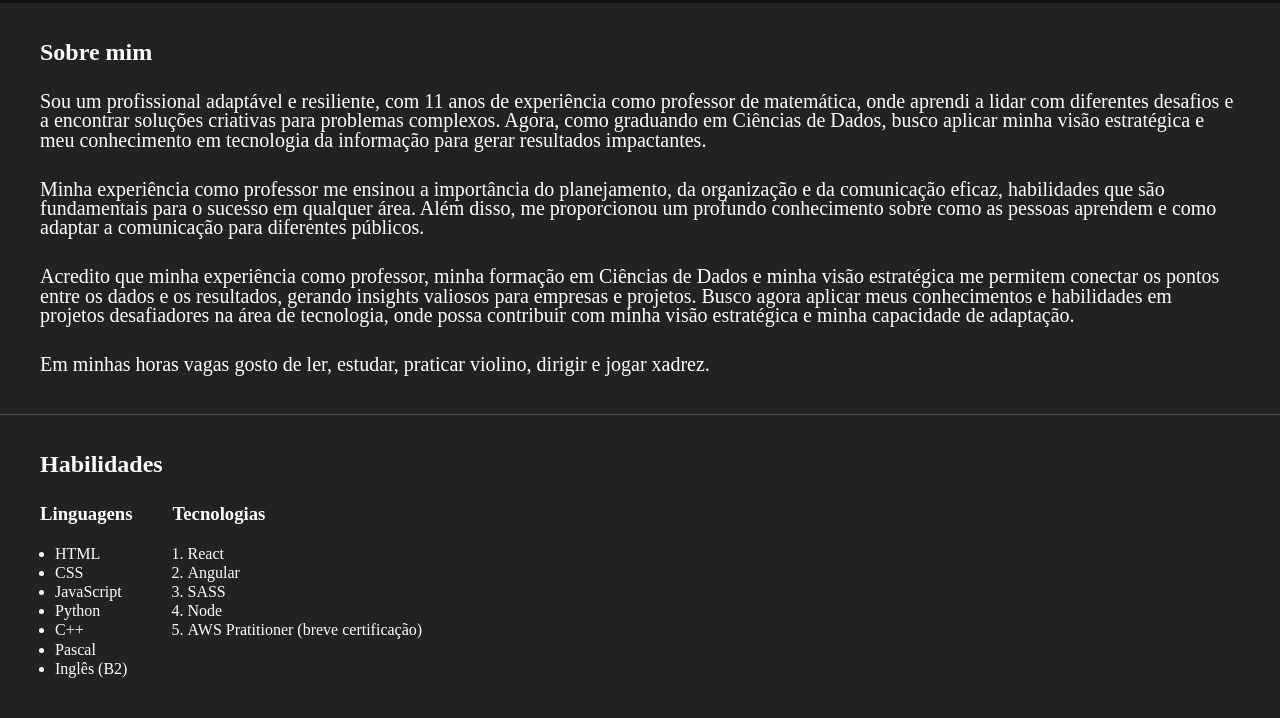
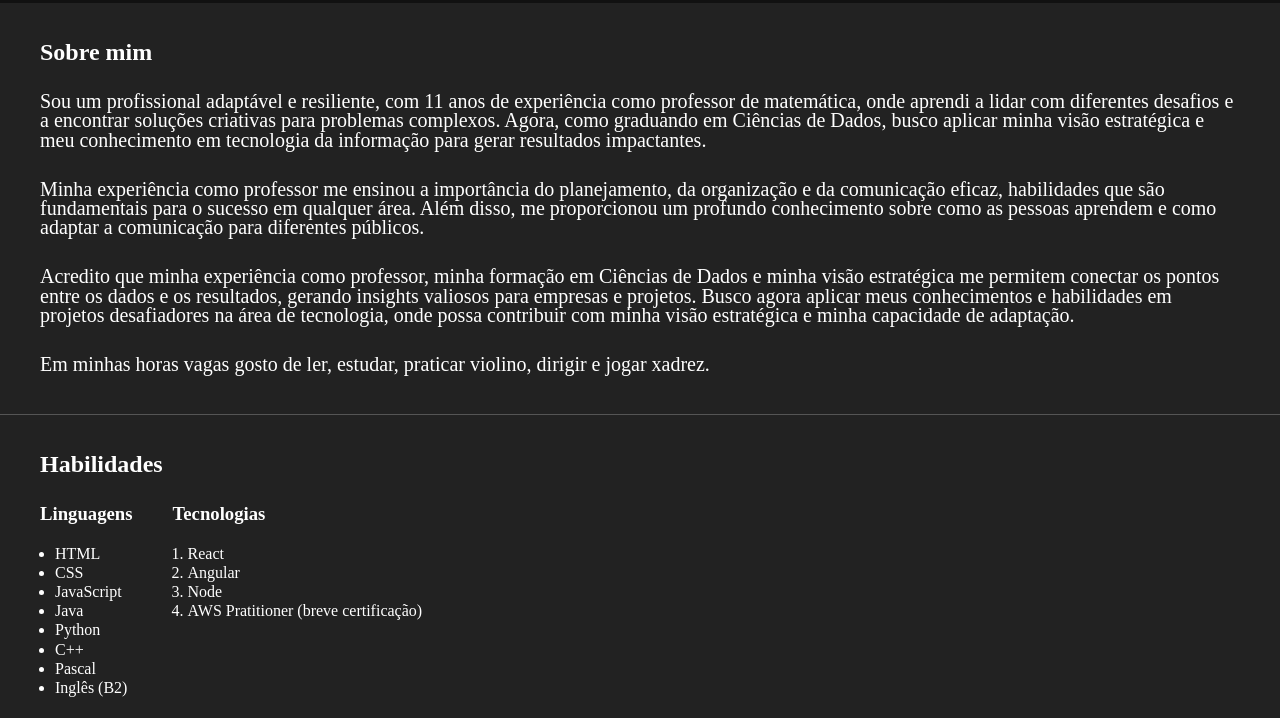
Before and after one commit to jonatasjs-dev/meu-portfolio, a plain HTML site: page index.html in a window 1280 px wide. Shown: the part 82-800 px from the top of the page. Drawn offline with Linux system fonts and the light colour scheme.

Commit message:
Atualização e correção de habilidades

```diff
--- a/index.html
+++ b/index.html
@@ -75,6 +75,7 @@
             <li>HTML</li>
             <li>CSS</li>
             <li>JavaScript</li>
+            <li>Java</li>
             <li>Python</li>
             <li>C++</li>
             <li>Pascal</li>
@@ -87,7 +88,6 @@
           <ol>
             <li>React</li>
             <li>Angular</li>
-            <li>SASS</li>
             <li>Node</li>
             <li>AWS Pratitioner (breve certificação)</li>
           </ol>
```
